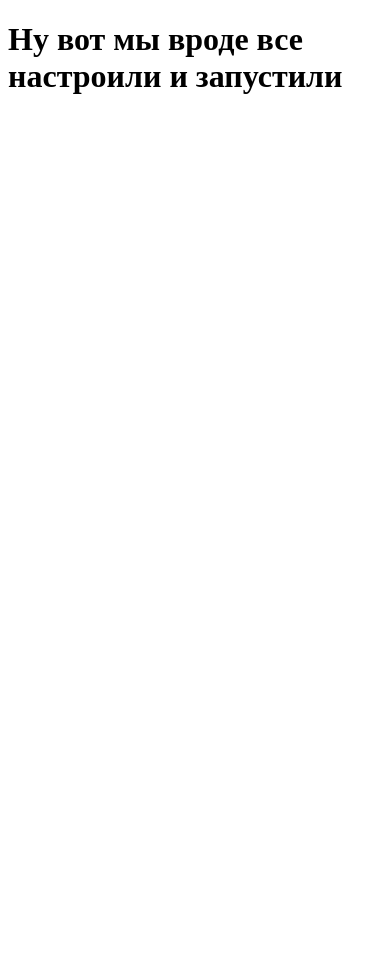
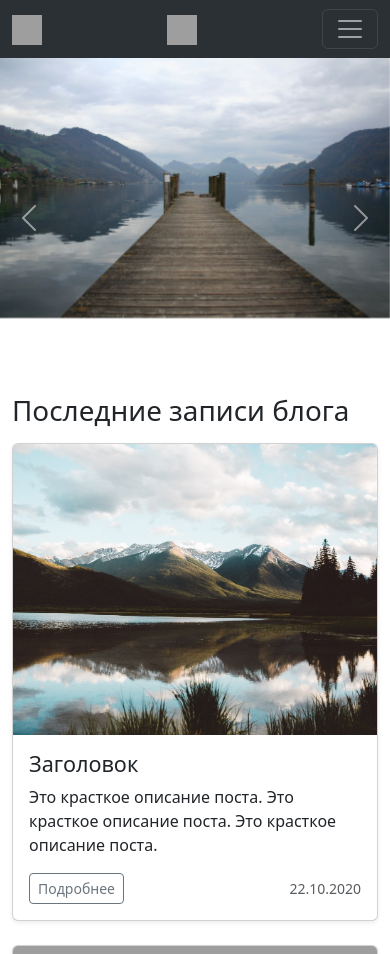
Before and after one commit to Medsotoo/my_blog, a Django app: page / in a window 390 px wide. Shown: the top 954 px of the page. Before the commit the page ends 94 px from the top, so only its background shows below. Run offline with Django 3.2, Linux system fonts and the light colour scheme; grey boxes are pictures that could not be loaded.

Commit message:
добавил шаблоны title,контента и футера + главный шаблон и шаблоно главной страницы, использовал Джанго шаблоны

```diff
--- /dev/null
+++ b/blog/myblog/templates/myblog/base.html
@@ -0,0 +1,31 @@
+<!doctype html>
+<html lang="en">
+  <head>
+    <meta charset="utf-8">
+    <meta name="viewport" content="width=device-width, initial-scale=1">
+
+    <!--    TITLE УНИКАЛЬНЫЙ -->
+    <title>{% block title %}{% endblock %}</title>
+    <link href="https://cdn.jsdelivr.net/npm/bootstrap@5.3.2/dist/css/bootstrap.min.css" rel="stylesheet" integrity="sha384-T3c6CoIi6uLrA9TneNEoa7RxnatzjcDSCmG1MXxSR1GAsXEV/Dwwykc2MPK8M2HN" crossorigin="anonymous">
+    <link rel="stylesheet" href="css/style.css">
+  </head>
+  <body>
+
+    <!--    НАВИГАЦИЯ ВЕЗДЕ ОДИНАКОВАЯ -->
+    {% include './block/navbar.html' %}
+
+    <!--    СЛАЙДЕР ТОЛЬКО НА ГЛАВНОЙ, ГДЕ-ТО ВМЕСТО НЕГО ПРОСТО ХЭДЭР, А ГДЕ-ТО ЕГО НЕТ -->
+    {% block header %}{% endblock %}
+
+    <!--    ОСНОВНОЙ БЛОК КОНТЕНТА. ВЕЗДЕ РАЗНОЕ КОЛ-ВО КОЛОНОК -->
+    {% block content %}{% endblock %}
+
+    <!--    ПАГИНАЦИЯ ГДЕ-ТО ЕСТЬ А ГДЕ-ТО НЕТУ -->
+    {% block pagination %}{% endblock %}
+
+<!--    ФУТЕР ВЕЗДЕ ОДИНАКОВЫЙ -->
+{% include './block/footer.html' %}
+    <script src="https://cdn.jsdelivr.net/npm/bootstrap@5.3.2/dist/js/bootstrap.bundle.min.js" integrity="sha384-C6RzsynM9kWDrMNeT87bh95OGNyZPhcTNXj1NW7RuBCsyN/o0jlpcV8Qyq46cDfL" crossorigin="anonymous"></script>
+    <script src="js/script.js"></script>
+  </body>
+</html>
--- /dev/null
+++ b/blog/myblog/templates/myblog/block/footer.html
@@ -0,0 +1,26 @@
+<section class="my-footer mt-3">
+    <svg xmlns="http://www.w3.org/2000/svg" class="d-none">
+      <symbol id="python" viewBox="0 0 16 16">
+        <path fill-rule="evenodd" d="M14 4.5V14a2 2 0 0 1-2 2H7v-1h5a1 1 0 0 0 1-1V4.5h-2A1.5 1.5 0 0 1 9.5 3V1H4a1 1 0 0 0-1 1v9H2V2a2 2 0 0 1 2-2h5.5L14 4.5ZM0 11.85h1.6c.289 0 .533.06.732.179.201.117.355.276.46.477.105.201.158.427.158.677 0 .25-.054.476-.16.677-.106.199-.26.357-.464.474a1.452 1.452 0 0 1-.732.173H.79v1.342H0V11.85Zm2.06 1.714a.795.795 0 0 0 .085-.381c0-.227-.062-.4-.185-.521-.123-.122-.294-.182-.513-.182H.788v1.406h.66a.794.794 0 0 0 .374-.082.574.574 0 0 0 .238-.24Zm2.963.75v1.535H4.23v-1.52L2.89 11.85h.876l.853 1.696h.032l.856-1.696h.855l-1.339 2.464Z"/>
+      </symbol>
+      <symbol id="telegram" viewBox="0 0 16 16">
+        <path d="M16 8A8 8 0 1 1 0 8a8 8 0 0 1 16 0zM8.287 5.906c-.778.324-2.334.994-4.666 2.01-.378.15-.577.298-.595.442-.03.243.275.339.69.47l.175.055c.408.133.958.288 1.243.294.26.006.549-.1.868-.32 2.179-1.471 3.304-2.214 3.374-2.23.05-.012.12-.026.166.016.047.041.042.12.037.141-.03.129-1.227 1.241-1.846 1.817-.193.18-.33.307-.358.336a8.154 8.154 0 0 1-.188.186c-.38.366-.664.64.015 1.088.327.216.589.393.85.571.284.194.568.387.936.629.093.06.183.125.27.187.331.236.63.448.997.414.214-.02.435-.22.547-.82.265-1.417.786-4.486.906-5.751a1.426 1.426 0 0 0-.013-.315.337.337 0 0 0-.114-.217.526.526 0 0 0-.31-.093c-.3.005-.763.166-2.984 1.09z"/>
+      </symbol>
+    </svg>
+      <div class="container">
+        <div class="row">
+          <div class="col-lg-9 col-sm-12 my-3">
+            <a href="/" class="text-body-secondary text-decoration-none lh-1">
+              <svg class="bi" width="30" height="24"><use xlink:href="#python"/></svg>
+            </a>
+            <span class="text-body-secondary">&copy; 2023 Агентство по разработке потрясных сайтов на bootstrap, drf и nuxtJS. А это просто наш блог.</span>
+          </div>
+          <div class="col-lg-3 col-sm-12 my-3 d-flex justify-content-end">
+            <ul class="nav list-unstyled">
+              <li class=""><a class="text-body-secondary" href="https://t.me/nord_dron_spb"><svg class="bi" width="24" height="24"><use xlink:href="#telegram"/></svg></a></li>
+              <li class="ms-2"><a class="text-end" href="#">Наверх</a></li>
+            </ul>
+          </div>
+        </div>
+      </div>
+    </section>
--- /dev/null
+++ b/blog/myblog/templates/myblog/block/navbar.html
@@ -0,0 +1,28 @@
+<section class="my-navigation">
+    <nav class="navbar navbar-expand-lg bg-body-tertiary"  data-bs-theme="dark">
+        <div class="container-fluid">
+            <a href="#" class="navbar-brand">
+                <img src="https://upload.wikimedia.org/wikipedia/commons/c/c3/Python-logo-notext.svg" width="30" height="30" alt="Python">
+            </a>
+            <a href="#" class="navbar-brand">
+                <img src="https://upload.wikimedia.org/wikipedia/commons/a/ae/Nuxt_logo.svg" width="30" height="30" alt="NuxtJS">
+            </a>
+            <button class="navbar-toggler" type="button" data-bs-toggle="collapse" data-bs-target="#navbarSupportedContent" aria-controls="navbarSupportedContent" aria-expanded="false" aria-label="Toggle navigation">
+                <span class="navbar-toggler-icon"></span>
+            </button>
+            <div class="collapse navbar-collapse" id="navbarSupportedContent">
+                <div class="navbar-nav me-auto mb-2 mb-lg-0">
+                    <a class="nav-link active" aria-current="page" href="#">Главная</a>
+                    <a class="nav-link" href="#">Контакты</a>
+                </div>
+                <form class="d-flex" role="search">
+                    <input class="form-control me-2" type="search" placeholder="Поиск" aria-label="Поиск">
+                    <button class="btn btn-outline-success me-2" type="submit">Найти</button>
+                    <button type="button" class="btn btn-outline-light me-2">Вход</button>
+                    <button type="button" class="btn btn-outline-light me-2">Регистрация</button>
+                    <button type="button" class="btn btn-outline-light">Выход</button>
+                </form>
+          </div>
+        </div>
+    </nav>
+</section>
--- /dev/null
+++ b/blog/myblog/templates/myblog/block/slider.html
@@ -0,0 +1,40 @@
+<section class="my-carousel">
+    <div id="carouselExampleIndicators" class="carousel slide" data-bs-ride="carousel">
+      <div class="carousel-indicators">
+        <button type="button" data-bs-target="#carouselExampleIndicators" data-bs-slide-to="0" class="active" aria-current="true" aria-label="Slide 1"></button>
+        <button type="button" data-bs-target="#carouselExampleIndicators" data-bs-slide-to="1" aria-label="Slide 2"></button>
+        <button type="button" data-bs-target="#carouselExampleIndicators" data-bs-slide-to="2" aria-label="Slide 3"></button>
+      </div>
+      <div class="carousel-inner">
+        <div class="carousel-item active">
+          <img src="img/first_img.jpg" class="d-block w-100" alt="Первая картинка">
+          <div class="carousel-caption d-none d-md-block">
+            <h5>Это описание первого слайда</h5>
+            <p>Тут можно писать все что угодно</p>
+          </div>
+        </div>
+        <div class="carousel-item">
+          <img src="img/second_img.jpg" class="d-block w-100" alt="Вторая картинка">
+          <div class="carousel-caption d-none d-md-block">
+            <h5>Это описание второго слайда</h5>
+            <p>Тут можно писать все что угодно</p>
+          </div>
+        </div>
+        <div class="carousel-item">
+          <img src="img/third_img.jpg" class="d-block w-100" alt="Третья картинка">
+          <div class="carousel-caption d-none d-md-block">
+            <h5>Это описание третьего слайда</h5>
+            <p>Тут можно писать все что угодно</p>
+          </div>
+        </div>
+      </div>
+      <button class="carousel-control-prev" type="button" data-bs-target="#carouselExampleIndicators" data-bs-slide="prev">
+        <span class="carousel-control-prev-icon" aria-hidden="true"></span>
+        <span class="visually-hidden">Previous</span>
+      </button>
+      <button class="carousel-control-next" type="button" data-bs-target="#carouselExampleIndicators" data-bs-slide="next">
+        <span class="carousel-control-next-icon" aria-hidden="true"></span>
+        <span class="visually-hidden">Next</span>
+      </button>
+    </div>
+</section>
--- a/blog/myblog/templates/myblog/index.html
+++ b/blog/myblog/templates/myblog/index.html
@@ -1,10 +1,123 @@
-<!DOCTYPE html>
-<html lang="en">
-<head>
-    <meta charset="UTF-8">
-    <title>Привет</title>
-</head>
-<body>
-    <h1>Ну вот мы вроде все настроили и запустили</h1>
-</body>
-</html>
+{% extends './base.html' %}
+
+{% block title %}Главная страница моего блога{% endblock %}
+
+{% block header %}
+    {% include './block/slider.html' %}
+{% endblock %}
+
+{% block content %}
+    <div class="container">
+      <h1 class="my-3">Последние записи блога</h1>
+      <div class="row">
+        <div class="col-md-4">
+          <div class="card mb-4 shadow-sm">
+            <img src="img/third_img.jpg" alt="" class="card-img-top">
+            <div class="card-body">
+              <h4 class="card-title">Заголовок</h4>
+              <p class="card-text">Это красткое описание поста. Это красткое описание поста. Это красткое описание поста. </p>
+              <div class="d-flex justify-content-between align-items-center">
+                <div class="btn-group">
+                  <a href="#" class="btn btn-sm btn-outline-secondary">Подробнее</a>
+                </div>
+                <small class="text-muted">22.10.2020</small>
+              </div>
+            </div>
+          </div>
+        </div>
+        <div class="col-md-4">
+          <div class="card mb-4 shadow-sm">
+            <img src="img/second_image.jpg" alt="" class="card-img-top">
+            <div class="card-body">
+              <h4 class="card-title">Заголовок</h4>
+              <p class="card-text">Это красткое описание поста. Это красткое описание поста. Это красткое описание поста. </p>
+              <div class="d-flex justify-content-between align-items-center">
+                <div class="btn-group">
+                  <a href="#" class="btn btn-sm btn-outline-secondary">Подробнее</a>
+                </div>
+                <small class="text-muted">21.10.2020</small>
+              </div>
+            </div>
+          </div>
+        </div>
+        <div class="col-md-4">
+          <div class="card mb-4 shadow-sm">
+            <img src="img/first_img.jpg" alt="" class="card-img-top">
+            <div class="card-body">
+            <h4 class="card-title">Заголовок</h4>
+            <p class="card-text">Это красткое описание поста. Это красткое описание поста. Это красткое описание поста. </p>
+              <div class="d-flex justify-content-between align-items-center">
+                <div class="btn-group">
+                  <a href="#" class="btn btn-sm btn-outline-secondary">Подробнее</a>
+                </div>
+                <small class="text-muted">20.10.2020</small>
+              </div>
+            </div>
+          </div>
+        </div>
+
+        <div class="col-md-4">
+          <div class="card mb-4 shadow-sm">
+            <img src="img/first_img.jpg" alt="" class="card-img-top">
+            <div class="card-body">
+              <h4 class="card-title">Заголовок</h4>
+              <p class="card-text">Это красткое описание поста. Это красткое описание поста. Это красткое описание поста. </p>
+              <div class="d-flex justify-content-between align-items-center">
+                <div class="btn-group">
+                  <a href="#" class="btn btn-sm btn-outline-secondary">Подробнее</a>
+                </div>
+                <small class="text-muted">19.10.2020</small>
+              </div>
+            </div>
+          </div>
+        </div>
+        <div class="col-md-4">
+          <div class="card mb-4 shadow-sm">
+            <img src="img/second_image.jpg" alt="" class="card-img-top">
+            <div class="card-body">
+              <h4 class="card-title">Заголовок</h4>
+              <p class="card-text">Это красткое описание поста. Это красткое описание поста. Это красткое описание поста. </p>
+              <div class="d-flex justify-content-between align-items-center">
+                <div class="btn-group">
+                  <a href="#" class="btn btn-sm btn-outline-secondary">Подробнее</a>
+                </div>
+                <small class="text-muted">18.10.2020</small>
+              </div>
+            </div>
+          </div>
+        </div>
+        <div class="col-md-4">
+          <div class="card mb-4 shadow-sm">
+            <img src="img/third_img.jpg" alt="" class="card-img-top">
+            <div class="card-body">
+              <h4 class="card-title">Заголовок</h4>
+              <p class="card-text">Это красткое описание поста. Это красткое описание поста. Это красткое описание поста. </p>
+              <div class="d-flex justify-content-between align-items-center">
+                <div class="btn-group">
+                  <a href="#" class="btn btn-sm btn-outline-secondary">Подробнее</a>
+                </div>
+                <small class="text-muted">17.10.2020</small>
+              </div>
+            </div>
+          </div>
+        </div>
+      </div>
+    </div>
+{% endblock %}
+
+{% block pagination %}
+    <nav aria-label="Paginate me">
+      <ul class="pagination justify-content-center">
+        <li class="page-item disabled">
+          <a class="page-link" href="#" tabindex="-1">Предыдущая</a>
+        </li>
+        <li class="page-item"><a class="page-link" href="#">1</a></li>
+        <li class="page-item"><a class="page-link" href="#">2</a></li>
+        <li class="page-item"><a class="page-link" href="#">3</a></li>
+        <li class="page-item">
+          <a class="page-link" href="#">Следующая</a>
+        </li>
+      </ul>
+    </nav>
+    <br>
+{% endblock %}
```
